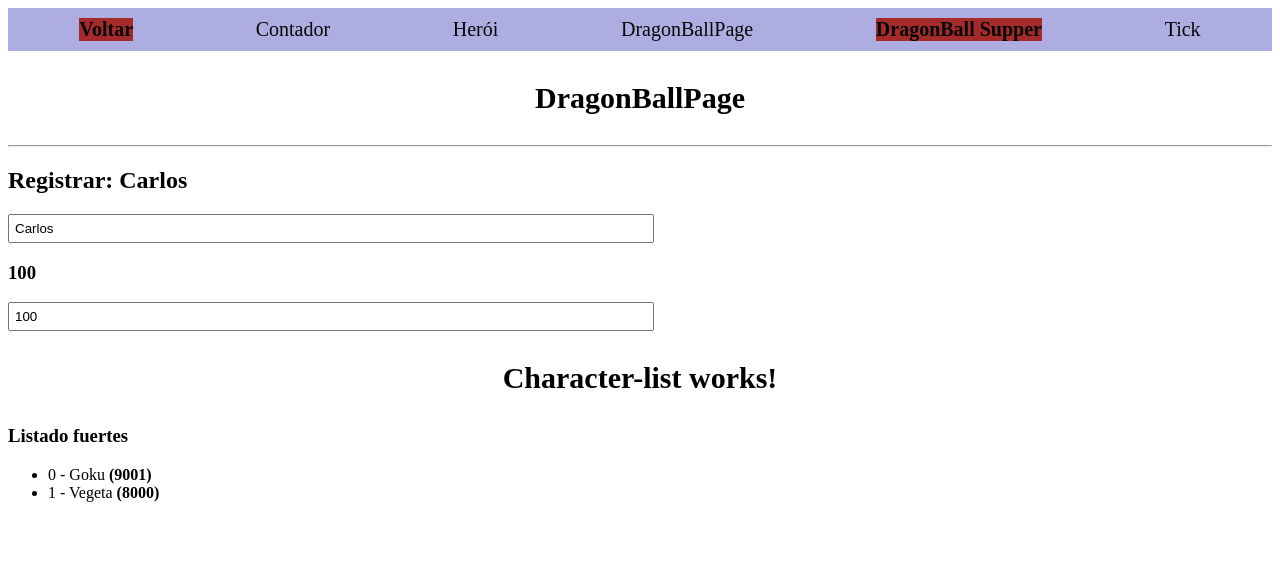
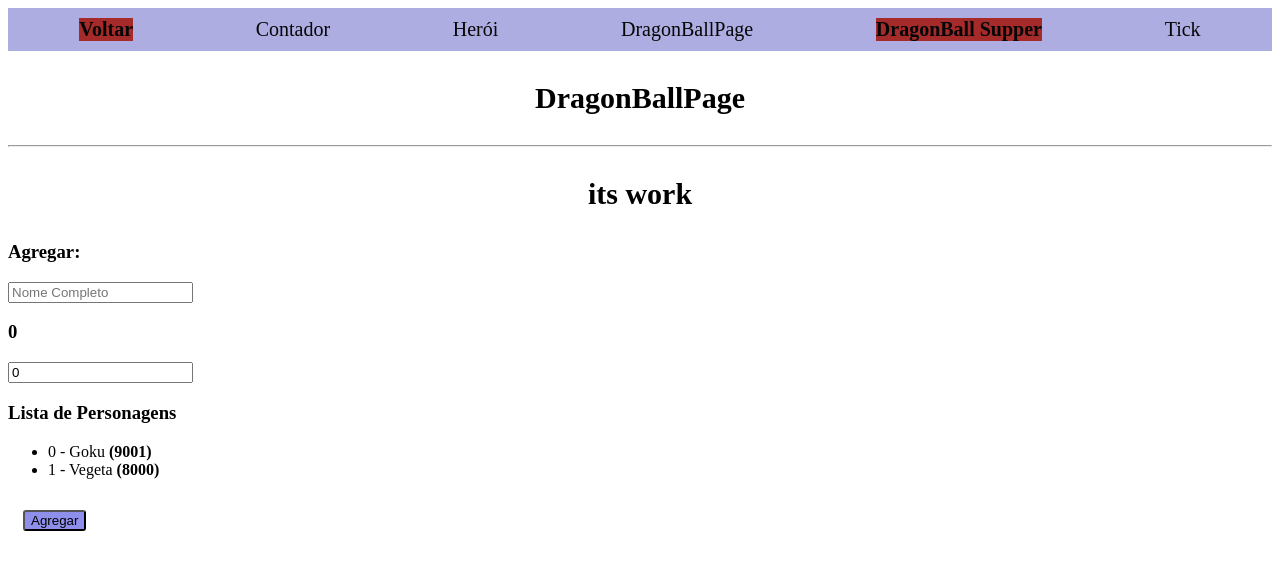
Before and after one commit to angelinasashixinga-gif/angular-course, an Angular app: page /dragonBallSuper in a window 1280 px wide. Shown: the top 570 px of the page. Built offline with nearby package versions, Linux system fonts and the light colour scheme.

Commit message:
[S5/L12]

```diff
--- a/src/app/DragonBall-super copy/dragonball-super-page.component.html
+++ b/src/app/DragonBall-super copy/dragonball-super-page.component.html
@@ -3,26 +3,17 @@
 
 <section class="row">
     <div class="col-12 col-sm-6">
-        <h2>Registrar: {{ name() }}</h2>
 
-        <input type="text"
-         class="form-control"
-        placeholder="Nome Completo"
-         [value]="name()"
-        (change)="name.set(txtName.value)"
-        (input)="name.set(txtName.value)"
-         #txtName />
-
-        <h3>{{ power() }}</h3>
-
-        <input
-         type="number"
-        class="form-control mt-2"
-        placeholder="Poder"
-        [value]="power()"
-        (input)="power.set(+txtPower.value)"
-        #txtPower />
+        <dragonball-character-add />
 
     </div>
     <div class="col-12 col-sm-6">
-        <dragonball-character-list [characters]="characters()" />
+        <dragonball-character-list
+        listName="Lista de Personagens"
+         [characters]="characters()" />
+
+
+        <button (click)="addCharacter()"
+    class="mt-2" btn-primary>Agregar</button>
+    </div>
+</section>
--- a/src/app/DragonBall-super copy/dragonball-super-page.component.ts
+++ b/src/app/DragonBall-super copy/dragonball-super-page.component.ts
@@ -3,6 +3,7 @@
 import { NgClass } from "@angular/common";
 import { CharacterListComponent } from "../component/dragonball/character-list/character-list.component";
 import type { Character } from '../interfaces/character.interface';
+import { CharacterAddComponet } from '../dragonBall/Character-app/Character-add.componet';
 
 
 
@@ -10,11 +11,11 @@
   templateUrl: './dragonball-super-page.component.html',
   styleUrl: './sobre.css',
   selector: 'drangonball-super',
-  imports: [CharacterListComponent],
+  imports: [CharacterListComponent, CharacterAddComponet],
 })
 export class dragonballSuperPageComponent {
 
-  name = signal('Carlos');
+  name = signal('');
   power = signal(100);
 
   characters = signal<Character[]>([
--- a/src/app/component/dragonball/character-list/character-list.component.html
+++ b/src/app/component/dragonball/character-list/character-list.component.html
@@ -1,6 +1,6 @@
-<p>Character-list works!</p>
 
-        <h3>Listado fuertes</h3>
+
+        <h3>{{ listName() }}</h3>
         <ul>
 
             @for (Character of characters(); track Character.id; let idx = $index) {
--- a/src/app/component/dragonball/character-list/character-list.component.ts
+++ b/src/app/component/dragonball/character-list/character-list.component.ts
@@ -7,4 +7,5 @@
 })
 export class CharacterListComponent {
     characters = input.required<Character[]>();
+    listName = input.required<string>();
 }
--- /dev/null
+++ b/src/app/dragonBall/Character-app/Character-add.componet.html
@@ -0,0 +1,20 @@
+<p>its work</p>
+<h3>Agregar: {{ name() }}</h3>
+
+        <input type="text"
+         class="form-control"
+        placeholder="Nome Completo"
+         [value]="name()"
+        (change)="name.set(txtName.value)"
+        (input)="name.set(txtName.value)"
+         #txtName />
+
+        <h3>{{ power() }}</h3>
+
+        <input
+         type="number"
+        class="form-control mt-2"
+        placeholder="Poder"
+        [value]="power()"
+        (input)="power.set(+txtPower.value)"
+        #txtPower />
--- /dev/null
+++ b/src/app/dragonBall/Character-app/Character-add.componet.ts
@@ -0,0 +1,37 @@
+import { Component, signal } from '@angular/core';
+import { Character } from '../../interfaces/character.interface';
+
+
+@Component({
+  selector: 'dragonball-character-add',
+  templateUrl: './Character-add.componet.html',
+})
+export class CharacterAddComponet {
+  name = signal('');
+  power = signal(0);
+
+
+  addCharacter() {
+
+    if (!this.name() || !this.power() || this.power() <=  6) {
+      return;
+    }
+    const newCharacter:Character = {
+     /*  id: this.characters().length + 1, */
+      id: 100000,
+      name: this.name(),
+      power: this.power(),
+    };
+
+    /* this.character.update(
+      (list) => [...list, newCharacter]); */
+      console.log({ newCharacter });
+      this.resetFields();
+
+  }
+  resetFields() {
+    this.name.set('');
+    this.power.set(0);
+  }
+
+}
```
